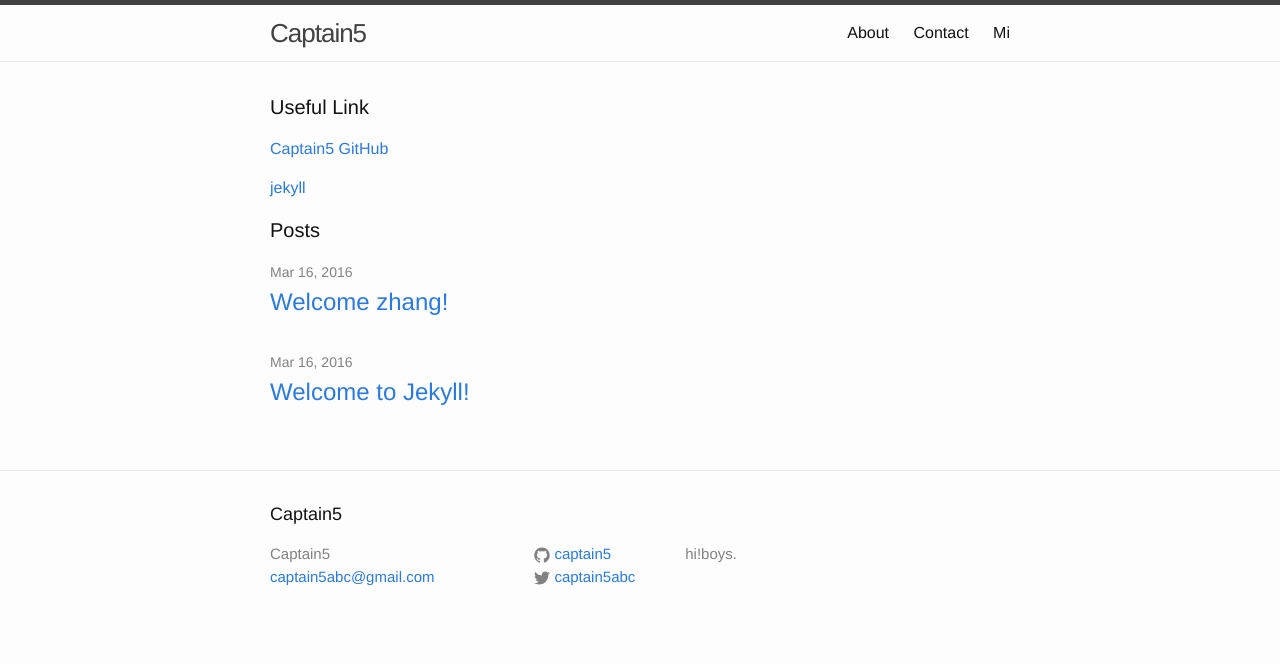
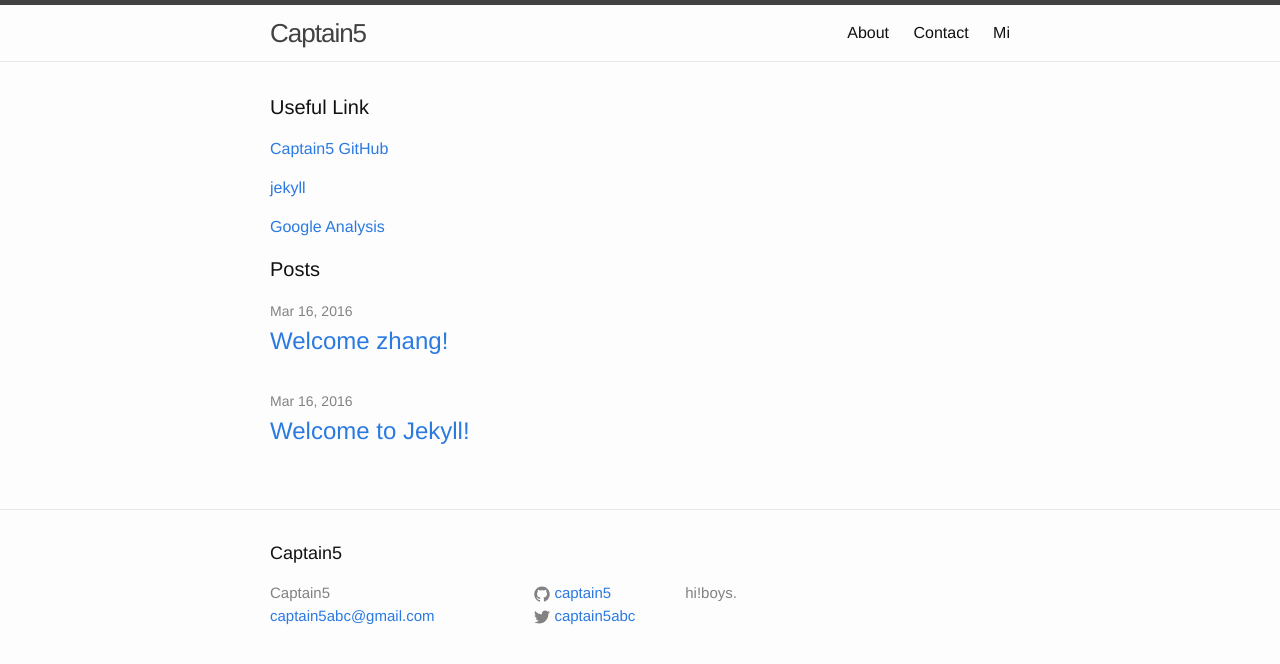
Before and after one commit to captain5/captain5.github.io, a Jekyll site: the page built from index.html, in a window 1280 px wide. Shown: the top 664 px of the page. Built offline with Jekyll 4.4.1, drawn with Linux system fonts in a browser that asks for light colours.

Commit message:
Update index.html

```diff
--- a/index.html
+++ b/index.html
@@ -7,6 +7,8 @@ layout: default
 
  <p><a href="https://github.com/captain5"  target="_black">Captain5 GitHub</a></p>
  <p><a href="https://jekyllrb.com/"  target="_black">jekyll</a></p>
+ <p><a href="https://analytics.google.com"  target="_black">Google Analysis</a></p>
+
 
 <p>
   <h1 class="page-heading">Posts</h1>
```
